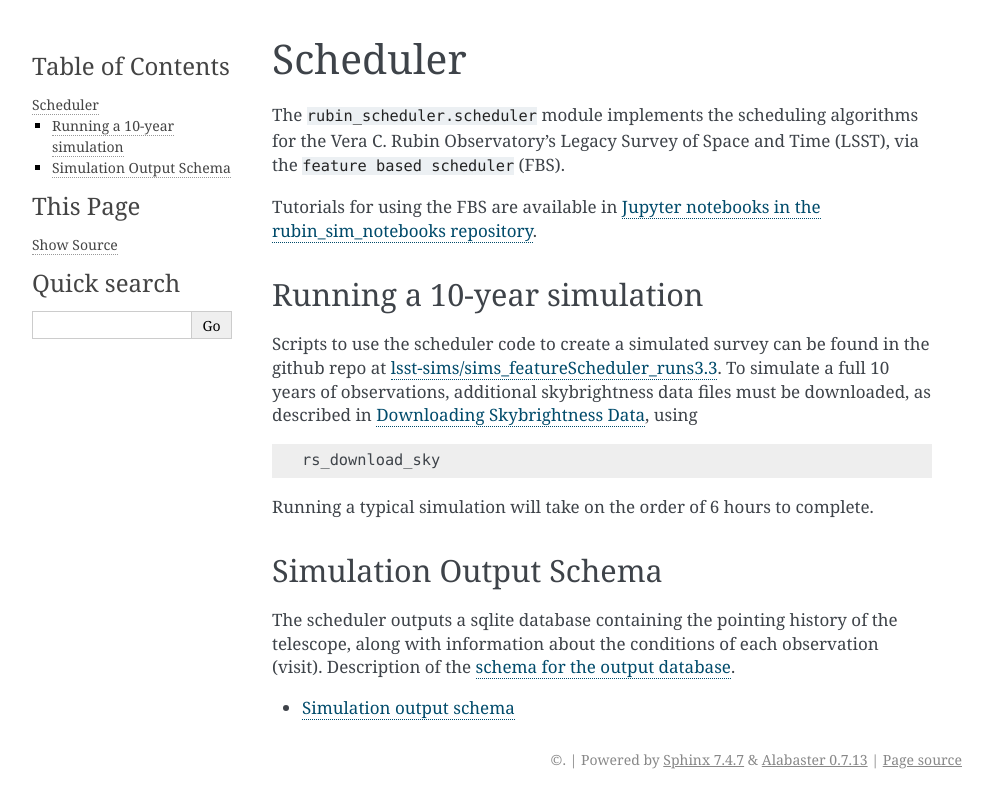
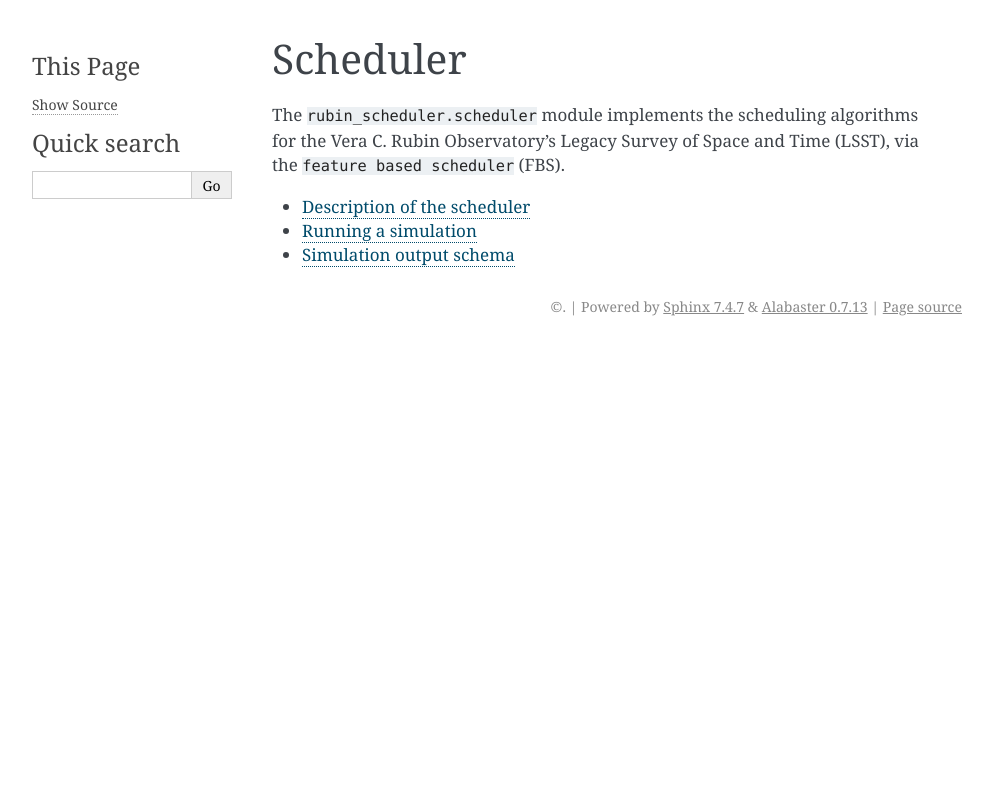
Before and after one commit to lsst/rubin_scheduler, a Sphinx documentation site: the page built from docs/fbs.rst, in a window 1280 px wide. Shown: the top 808 px of the page, without its empty margins (148-1141 px from the left). Built offline with Sphinx 7.4.7, drawn with Linux system fonts in a browser that asks for light colours.

Commit message:
Start extending FBS documentation

```diff
--- a/docs/fbs.rst
+++ b/docs/fbs.rst
@@ -11,34 +11,10 @@
 Legacy Survey of Space and Time (LSST),
 via the ``feature based scheduler`` (FBS).
 
-Tutorials for using the FBS are available in `Jupyter notebooks in the
-rubin_sim_notebooks repository <https://github.com/lsst/rubin_sim_notebooks/tree/main/scheduler>`_.
-
-Running a 10-year simulation
-^^^^^^^^^^^^^^^^^^^^^^^^^^^^
-
-Scripts to use the scheduler code to create a simulated survey can be
-found in the github repo at
-`lsst-sims/sims_featureScheduler_runs3.3
-<https://github.com/lsst-sims/sims_featureScheduler_runs3.3>`_.
-To simulate a full 10 years of observations, additional skybrightness
-data files must be downloaded, as described in
-:ref:`Downloading Skybrightness Data <skybrightness-pre>`, using
-
-.. code-block:: bash
-
-    rs_download_sky
-
-Running a typical simulation will take on the order of 6 hours to complete.
-
-Simulation Output Schema
-^^^^^^^^^^^^^^^^^^^^^^^^
-
-The scheduler outputs a sqlite database containing the pointing history of
-the telescope, along with information about the conditions of each
-observation (visit).
-Description of the :ref:`schema for the output database <output-schema>`.
-
 .. toctree::
 
-    Simulation output schema <output-schema>
+    Description of the scheduler <fbs-arch>
+
+    Running a simulation <fbs-running>
+
+    Simulation output schema <fbs-output-schema>
```
Also changed, not shown: docs/fbs-arch.rst (added, +96 -0 lines), docs/fbs-output-schema.rst (renamed from docs/output-schema.rst, +5 -3 lines), docs/fbs-running.rst (added, +29 -0 lines).
